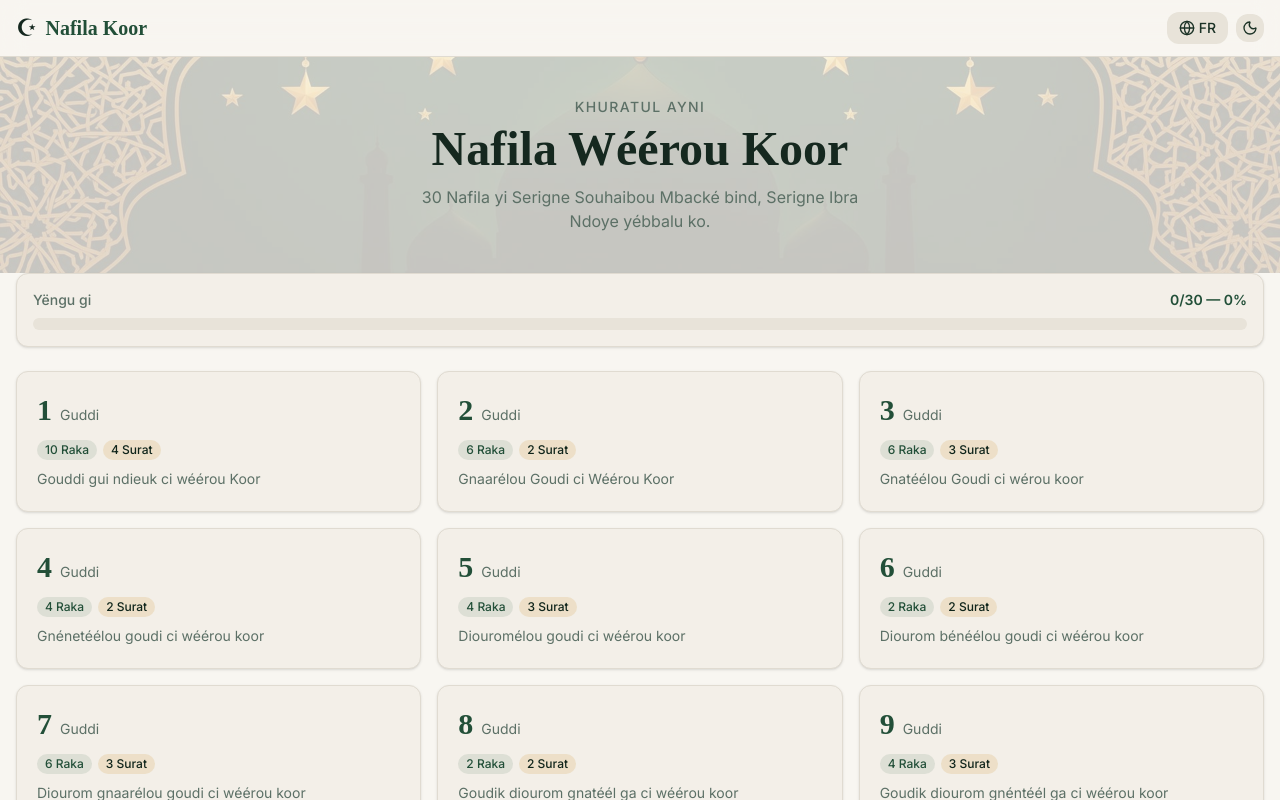
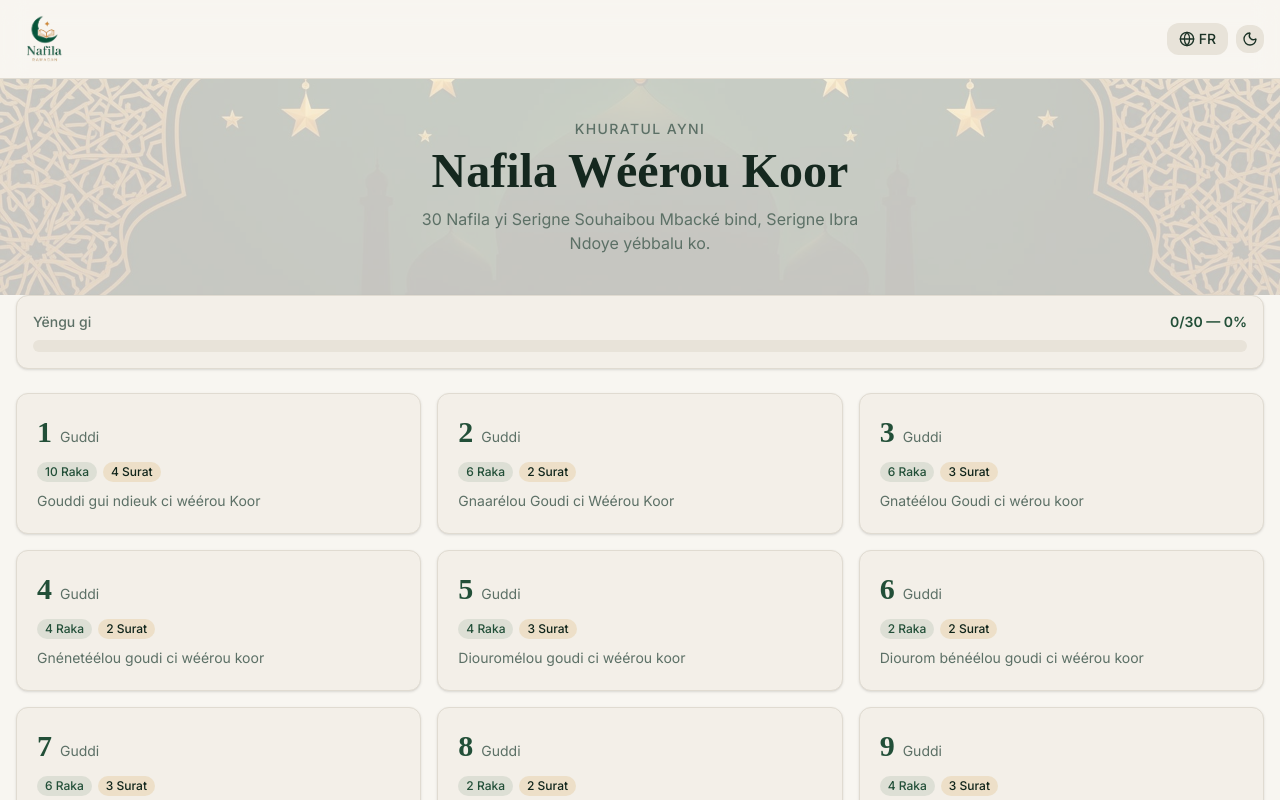
Before and after one commit to MalicknND/nafila-ramadan, a Next.js app: page / in a window 1280 px wide. Shown: the top 800 px of the page. Built offline with nearby package versions, Linux system fonts and the light colour scheme.

Commit message:
Replace header text with logo image; update dark mode toggle button formatting for improved readability.

```diff
--- a/components/Header.tsx
+++ b/components/Header.tsx
@@ -3,6 +3,7 @@
 import { Moon, Sun, Globe } from "lucide-react";
 import { useDarkMode } from "@/components/Providers";
 import { useLanguage } from "@/components/Providers";
+import Image from "next/image";
 
 export default function Header() {
   const { isDark, toggle: toggleDark } = useDarkMode();
@@ -12,10 +13,7 @@ export default function Header() {
     <header className="sticky top-0 z-50 border-b border-border bg-background/80 backdrop-blur-md">
       <div className="container mx-auto flex max-w-[1400px] items-center justify-between px-4 py-3">
         <div className="flex items-center gap-2">
-          <span className="text-2xl">☪</span>
-          <h1 className="font-amiri text-xl font-bold text-primary">
-            {t("Nafila Koor", "Nafila Ramadan")}
-          </h1>
+          <Image src="/logo.png" alt="Logo" width={60} height={60} />
         </div>
         <div className="flex items-center gap-2">
           <button
@@ -31,7 +29,11 @@ export default function Header() {
             className="rounded-lg bg-secondary p-1.5 text-secondary-foreground transition-colors hover:bg-secondary/80"
             aria-label="Toggle dark mode"
           >
-            {isDark ? <Sun className="h-4 w-4" /> : <Moon className="h-4 w-4" />}
+            {isDark ? (
+              <Sun className="h-4 w-4" />
+            ) : (
+              <Moon className="h-4 w-4" />
+            )}
           </button>
         </div>
       </div>
```
Also changed, not shown: public/logo.png (added).
